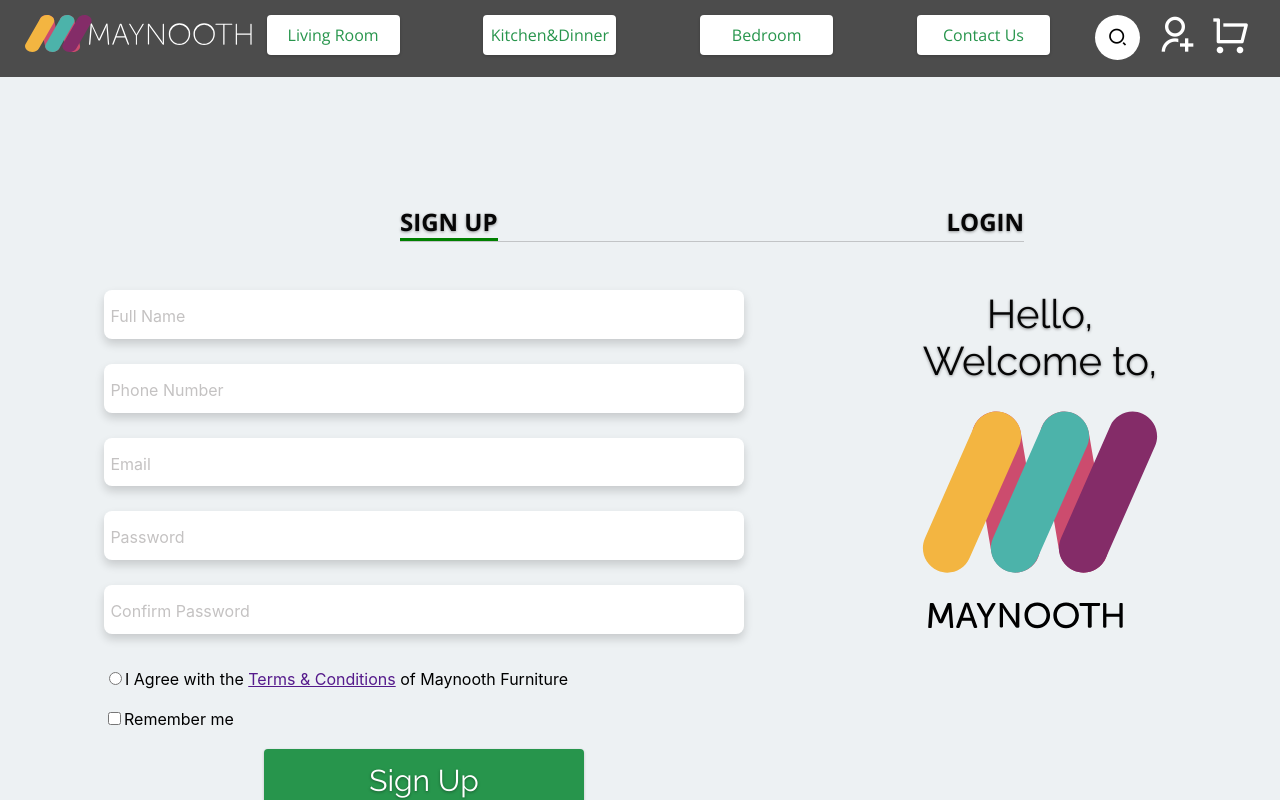
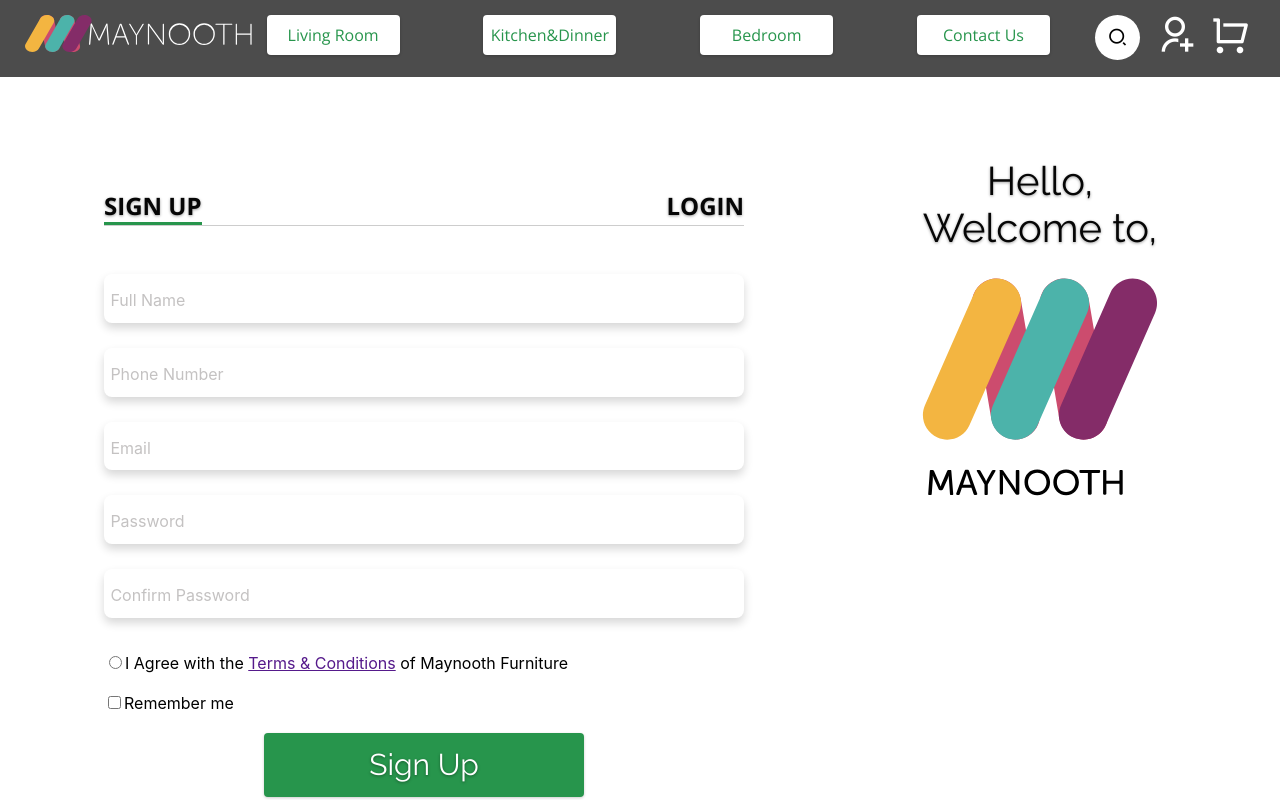
Before and after one commit to neelesh17/Mayooth-Furniture, a React (Create React App) app in the folder client/: page /signup in a window 1280 px wide. Shown: the top 800 px of the page. Built offline with nearby package versions, Linux system fonts and the light colour scheme.

Commit message:
added  routes for login and signup pages

```diff
--- a/client/src/App.js
+++ b/client/src/App.js
@@ -7,7 +7,8 @@
 import HomePage from './pages/homepage/homepage.component';
 import CollectionPage from './pages/collectionpage/collectionpage.component';
 import ContactUs from './pages/contactuspage/contactus.component';
-import SigninAndSignupPage from './pages/signin&signup-page/signin-signup.component';
+import Signin from './components/sign-in/sign-in.component';
+import Signup from './components/sign-up/sign-up.component';
 
 const App = () => {
   return (
@@ -19,7 +20,8 @@
         <Route exact path="/shop/kitchendinner" component={CollectionPage} />
         <Route exact path="/shop/bedroom" component={CollectionPage} />
         <Route exact path="/contactus" component={ContactUs} />
-        <Route exact path="/signup" component={SigninAndSignupPage} />
+        <Route exact path="/login" component={Signin} />
+        <Route exact path="/signup" component={Signup} />
       </Switch>
       <Footer />
     </div>
--- a/client/src/components/sign-in/sign-in.component.jsx
+++ b/client/src/components/sign-in/sign-in.component.jsx
@@ -1,15 +1,15 @@
 import React, {useState} from 'react';
-import {Link}from 'react-router-dom';
+import {withRouter}from 'react-router-dom';
 
 import {ReactComponent as Logo} from '../../assets/Logo-Maynooth-Option2.svg';
 
 import FormInput from '../form-input/form-input.component';
 
-import { SignUpContainer, FormContainer, LogoContainer } from './sign-in.styles';
+import { SignUpContainer, FormContainer, LogoContainer, TextContainer } from './sign-in.styles';
 import { Text, CustomButton } from '../style-utils/utils.styles';
 
 
-const SignIn = () => {
+const SignIn = ({history}) => {
     const [ userCredentials, setCredentials ] = useState({
         email: '',
         password: '',
@@ -24,6 +24,10 @@
     return(
         <SignUpContainer>
             <FormContainer>
+                <TextContainer>
+                    <Text font="Bold 24px Open Sans" onClick={() => history.push('/signup')}>SIGN UP</Text>
+                    <Text font="Bold 24px Open Sans" className="active">LOGIN</Text>
+                </TextContainer>
                 <FormInput
                     type="email"
                     name="email"
@@ -57,4 +61,4 @@
         </SignUpContainer>
 )};
 
-export default SignIn;
+export default withRouter(SignIn);
--- a/client/src/components/sign-in/sign-in.styles.jsx
+++ b/client/src/components/sign-in/sign-in.styles.jsx
@@ -1,10 +1,10 @@
 import styled from 'styled-components';
-import{fade} from '../style-utils/utils.styles';
+import{fade, Text} from '../style-utils/utils.styles';
 
 export const SignUpContainer = styled.div`
     display: flex;
     justify-content: center;
-    animation: 2s ${fade} ease-out;
+    padding: 5em;
 `;
 
 export const FormContainer = styled.form`
@@ -20,3 +20,20 @@
     width: 17em;
     height: 17em;
 `;
+
+export const TextContainer = styled.div`
+    display: flex;
+    justify-content: space-between;
+    padding: 1em 0 0 0;
+    margin : 1em 0 3em 0;
+    width: 40em;
+    border-bottom: 1px solid rgba(112, 112, 112, 0.35);
+    border-shadow: 0px 4px 6px rgba(0, 0, 0, 0.16);
+    ${Text}{
+        cursor: pointer;
+    }
+    .active{
+        border-bottom: 3px solid rgba(39, 149, 76, 1);
+        animation: 2s ${fade} ease-out;
+    }
+`;
--- a/client/src/components/sign-up/sign-up.component.jsx
+++ b/client/src/components/sign-up/sign-up.component.jsx
@@ -1,32 +1,37 @@
 import React, {useState} from 'react';
-import {Link}from 'react-router-dom';
+import {Link, withRouter}from 'react-router-dom';
 
 import {ReactComponent as Logo} from '../../assets/Logo-Maynooth-Option2.svg';
 
 import FormInput from '../form-input/form-input.component';
 
-import { SignUpContainer, FormContainer, LogoContainer } from './sign-up.styles';
+import { SignUpContainer, FormContainer, LogoContainer, TextContainer } from './sign-up.styles';
 import { Text, CustomButton } from '../style-utils/utils.styles';
 
 
-const SignUp = () => {
+const SignUp = ({history}) => {
     const [ userCredentials, setCredentials ] = useState({
         name: '',
         email: '',
         number: '',
         password: '',
         confirmPassword: ''
-    })
+    });
 
     const {name, email, number, password, confirmPassword } = userCredentials;
 
     const handleChange = (event) => {
         const { name, value } = event.target;
         setCredentials({...userCredentials, [name] : value});
-    }
+    };
+
     return(
         <SignUpContainer>
             <FormContainer>
+                <TextContainer>
+                    <Text font="Bold 24px Open Sans" className="active">SIGN UP</Text>
+                    <Text font="Bold 24px Open Sans" onClick={() => history.push('/login')}>LOGIN</Text>
+                </TextContainer>
                 <FormInput
                     type="text"
                     name="name"
@@ -90,4 +95,4 @@
         </SignUpContainer>
 )};
 
-export default SignUp;
+export default withRouter(SignUp);
--- a/client/src/components/sign-up/sign-up.styles.jsx
+++ b/client/src/components/sign-up/sign-up.styles.jsx
@@ -1,10 +1,11 @@
 import styled from 'styled-components';
-import{fade} from '../style-utils/utils.styles';
+import{fade, Text} from '../style-utils/utils.styles';
 
 export const SignUpContainer = styled.div`
     display: flex;
     justify-content: center;
-    animation: 2s ${fade} ease-out;
+
+    padding: 5em;
 `;
 
 export const FormContainer = styled.form`
@@ -20,3 +21,20 @@
     width: 17em;
     height: 17em;
 `;
+
+export const TextContainer = styled.div`
+    display: flex;
+    justify-content: space-between;
+    padding: 1em 0 0 0;
+    margin : 1em 0 3em 0;
+    width: 40em;
+    border-bottom: 1px solid rgba(112, 112, 112, 0.35);
+    border-shadow: 0px 4px 6px rgba(0, 0, 0, 0.16);
+    ${Text}{
+        cursor: pointer;
+    }
+    .active{
+        border-bottom: 3px solid rgba(39, 149, 76, 1);
+        animation: 2s ${fade} ease-out;
+    }
+`;
--- a/client/src/pages/signin&signup-page/signin-signup.component.jsx
+++ /dev/null
@@ -1,34 +0,0 @@
-import React,{useState} from 'react';
-
-import { SigninAndSignupContainer, TextContainer } from './signin-signup.styles';
-import { Text } from '../../components/style-utils/utils.styles';
-
-import SignUp from '../../components/sign-up/sign-up.component';
-import SignIn from '../../components/sign-in/sign-in.component';
-
-const SigninAndSignupPage = () => {
-    const [isActive, setActive] = useState({
-        active: "signup"
-    });
-    const {active} = isActive;
-    const handleChange = (event) => {
-        if(event.target.id === active ){
-            return;
-        } else {
-            setActive({active: event.target.id});
-        }
-    }
-
-    return(
-        <SigninAndSignupContainer>
-            <TextContainer>
-                <Text font="Bold 24px Open Sans" id="signup" className={active === "signup"? 'active': ''} onClick={handleChange}>SIGN UP</Text>
-                <Text font="Bold 24px Open Sans" id="login" className={active === "login"? 'active': ''} onClick={handleChange}>LOGIN</Text>
-            </TextContainer>
-            {active === "signup" ?
-                <SignUp /> : <SignIn />
-            }
-        </SigninAndSignupContainer>
-)};
-
-export default SigninAndSignupPage;
--- a/client/src/pages/signin&signup-page/signin-signup.styles.jsx
+++ /dev/null
@@ -1,28 +0,0 @@
-import styled from 'styled-components';
-import{fade, Text} from '../../components/style-utils/utils.styles';
-
-export const SigninAndSignupContainer = styled.div`
-    display: flex;
-    flex-direction: column;
-    justify-content: space-between;
-    background-color: #EDF1F3;
-    margin: 0;
-    padding: 6em 0 ;
-    width: 100%;
-`;
-
-export const TextContainer = styled.div`
-    display: flex;
-    justify-content: space-between;
-    padding: 1em 0 0 0;
-    margin : 1em 0 3em 25em;
-    width: 39em;
-    border-bottom: 1px solid rgba(112, 112, 112, 0.35);
-    ${Text}{
-        cursor: pointer;
-    }
-    .active{
-        border-bottom: 3px solid green;
-        animation: 2s ${fade} ease-out;
-    }
-`;
```
